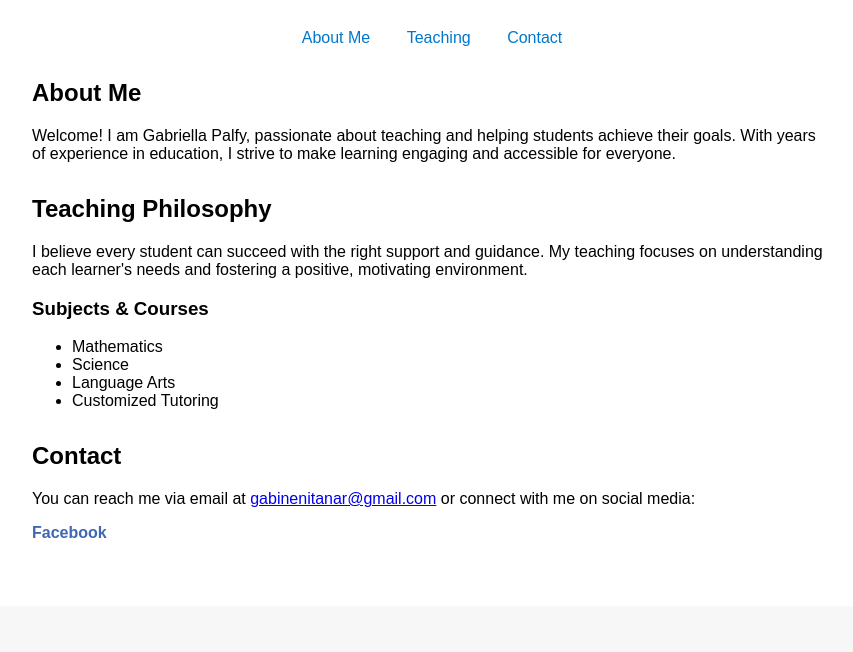
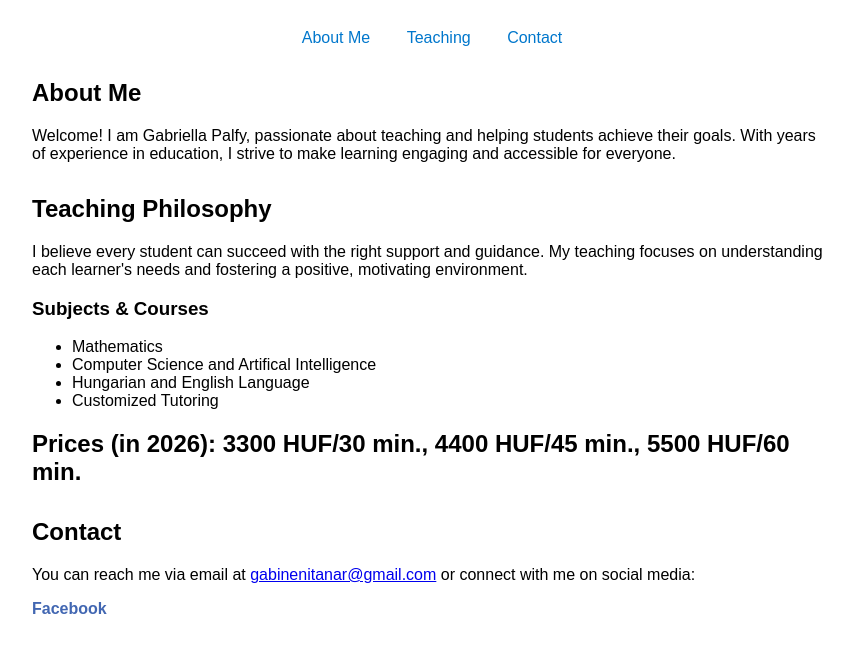
Before and after one commit to gabipalfy-dotcom/gabi-palfy, a plain HTML site: page index.html in a window 1280 px wide. Shown: the part 262-914 px from the top of the page, without its empty margins (208-1061 px from the left). Before the commit the page ends 868 px from the top, so only its background shows below. Drawn offline with Linux system fonts and the light colour scheme.

Commit message:
Update subjects and courses in index.html

```diff
--- a/index.html
+++ b/index.html
@@ -38,10 +38,11 @@
       <h3>Subjects & Courses</h3>
       <ul>
         <li>Mathematics</li>
-        <li>Science</li>
-        <li>Language Arts</li>
+        <li>Computer Science and Artifical Intelligence</li>
+        <li>Hungarian and English Language</li>
         <li>Customized Tutoring</li>
       </ul>
+      <h2>Prices (in 2026): 3300 HUF/30 min., 4400 HUF/45 min., 5500 HUF/60 min.</h2>
     </section>
     <section id="contact">
       <h2>Contact</h2>
```
